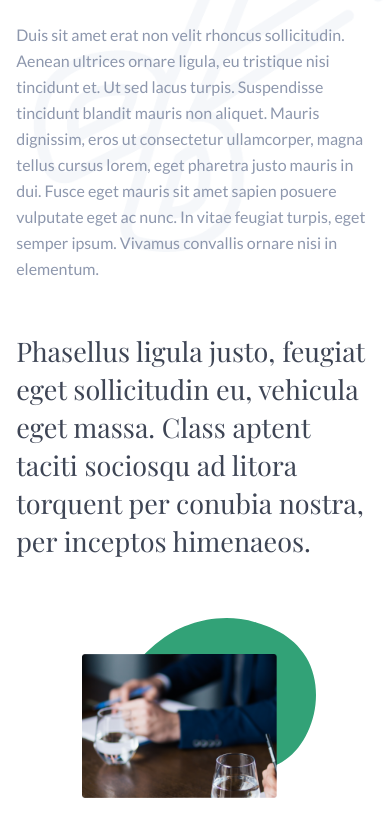
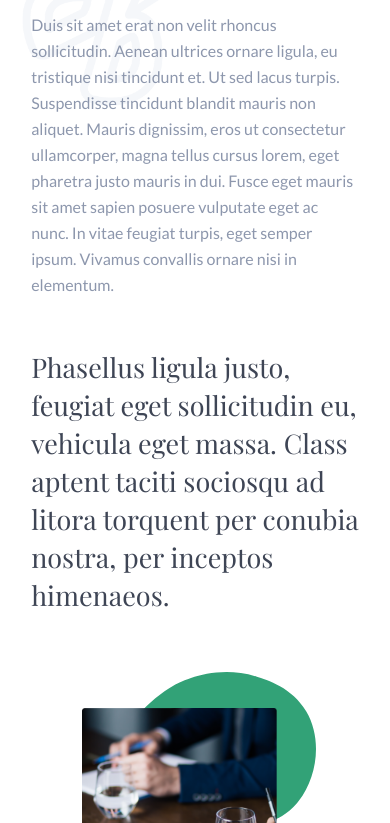
Before and after one commit to SztefkoKamil/ArtGroup-task, a website built with webpack: page src/index.html in a window 390 px wide. Shown: the part 217-1040 px from the top of the page. Built offline with nearby package versions, Linux system fonts and the light colour scheme.

Commit message:
Correct header styles for IE11

```diff
--- a/src/index.html
+++ b/src/index.html
@@ -10,8 +10,8 @@
   <title>ArtGroup-task</title>
 </head>
 <body >
-  <header>
-    <div class="header container-fluid d-flex flex-column justify-content-center align-items-center">
+  <header class="header">
+    <div class="container-fluid">
       <img class="header__bg-image" src="./assets/images/header__bg-image.png" alt="">
 
       <div class="row">
--- a/src/sass/_header.scss
+++ b/src/sass/_header.scss
@@ -2,7 +2,7 @@
 
 .header {
   min-height: 100vh;
-  padding: 70px 0;
+  padding: 10vw 0 70px;
   overflow-x: hidden;
   position: relative;
   background: $bgColor1;
@@ -22,7 +22,7 @@
   color: $fontColor1;
   text-align: center;
   padding: 0 10vw;
-  margin-bottom: 10vw;;
+  margin-bottom: 10vw;
 }
 
 .header__content-row {
@@ -38,7 +38,7 @@
 .header__subtitle-1 {
   color: $mainFontColor;
   line-height: 26px;
-  margin-bottom: 50px;;
+  margin-bottom: 50px;
 }
 
 .header__subtitle-2 {
@@ -70,3 +70,13 @@
     width: 50vw;
   }
 }
+
+@media (max-width: 600px) {
+  .header {
+    padding-top: 60px;
+  }
+
+  .header__bg-image {
+    width: 300px;
+  }
+}
```
